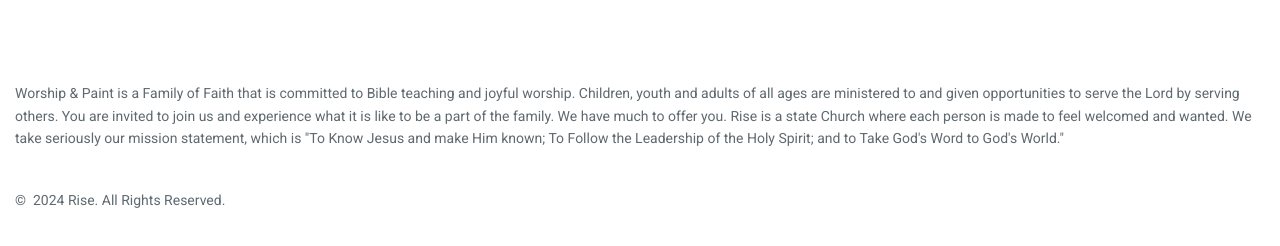
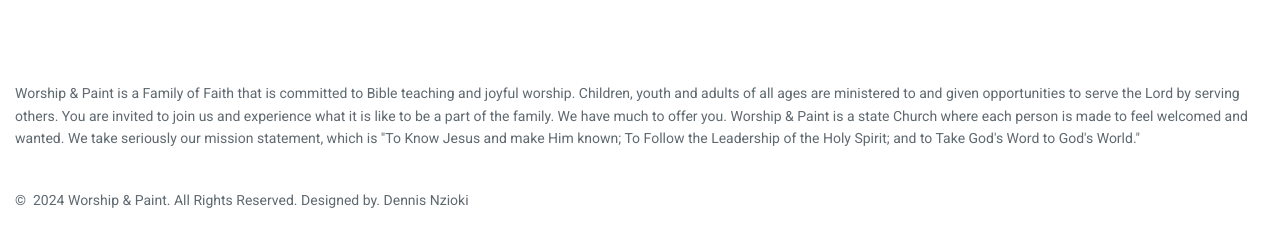
Before and after one commit to DNXEMPIRE-1/Worship-Paint, a plain HTML site: page contacts.html in a window 1280 px wide. Shown: the part 1996-2242 px from the top of the page. Drawn offline with Linux system fonts and the light colour scheme; some packages are replaced by stand-ins of ours; a web font is replaced by a local one.

Commit message:
Update contacts.html

```diff
--- a/contacts.html
+++ b/contacts.html
@@ -261,14 +261,17 @@
               <p>Worship & Paint is a Family of Faith that is committed to Bible teaching and joyful worship. Children,
                 youth and adults of all ages are ministered to and given opportunities to serve the Lord by serving
                 others. You are invited to join us and experience what it is like to be a part of the family. We have
-                much to offer you. Rise is a state Church where each person is made to feel welcomed and wanted. We take
+                much to offer you. Worship & Paint is a state Church where each person is made to feel welcomed and
+                wanted. We take
                 seriously our mission statement, which is "To Know Jesus and make Him known; To Follow the Leadership of
                 the Holy Spirit; and to Take God's Word to God's World."</p>
             </div>
             <div class="col-12 wow fadeInUp" data-wow-delay=".4s">
               <p class="rights"><span>&copy;&nbsp; </span><span
-                  class="copyright-year"></span><span>&nbsp;</span><span>Rise</span><span>.&nbsp;</span><span>All Rights
-                  Reserved.</span></p>
+                  class="copyright-year"></span><span>&nbsp;</span><span>Worship &
+                  Paint</span><span>.&nbsp;</span><span>All Rights
+                  Reserved.</span>&nbsp;</span><span>Designed by</span>.&nbsp;</span><span><a
+                    href="https://dennisnzioki.com/" target="_blank">Dennis Nzioki</a></span></p>
             </div>
           </div>
         </div>
```
